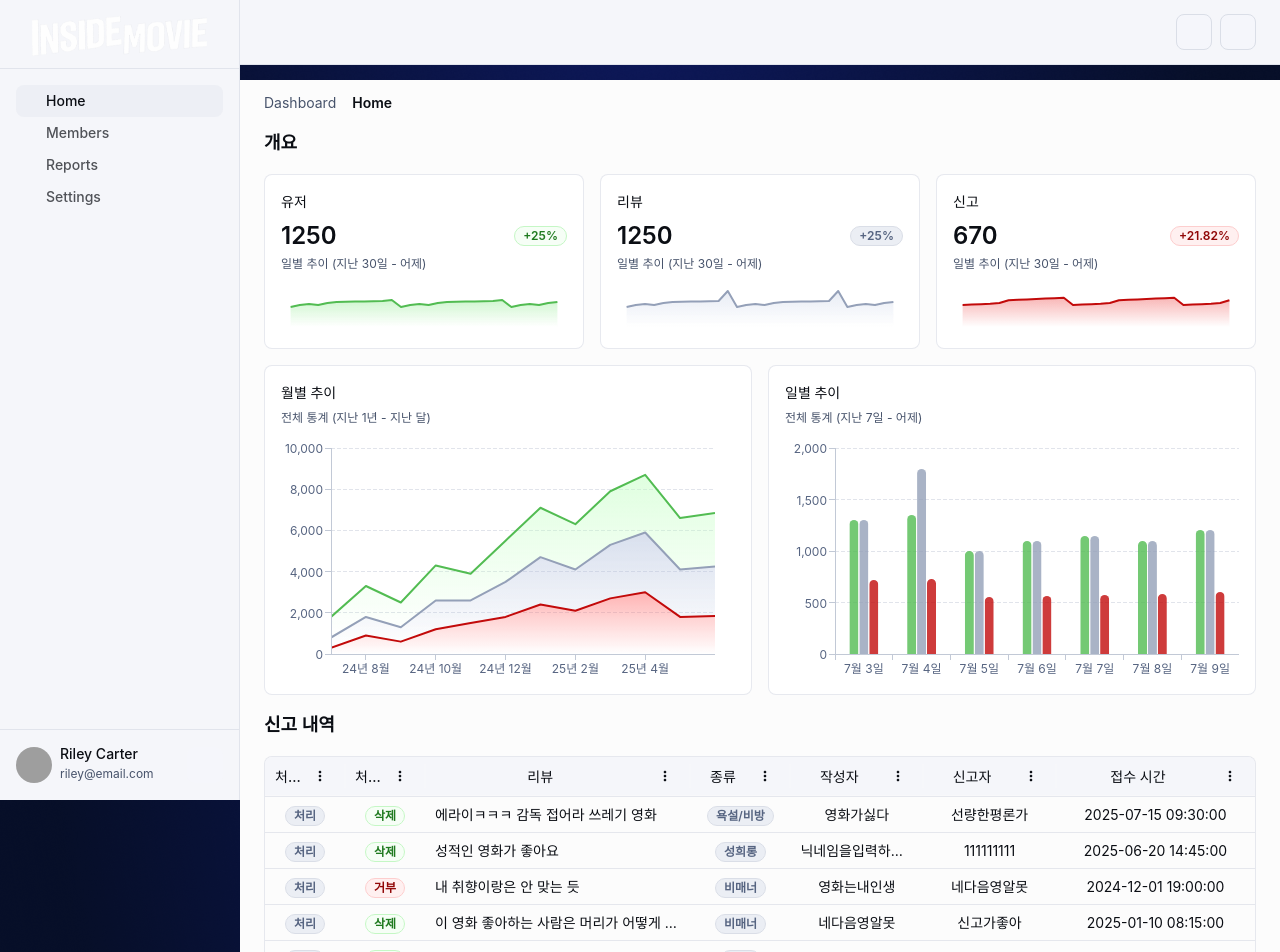
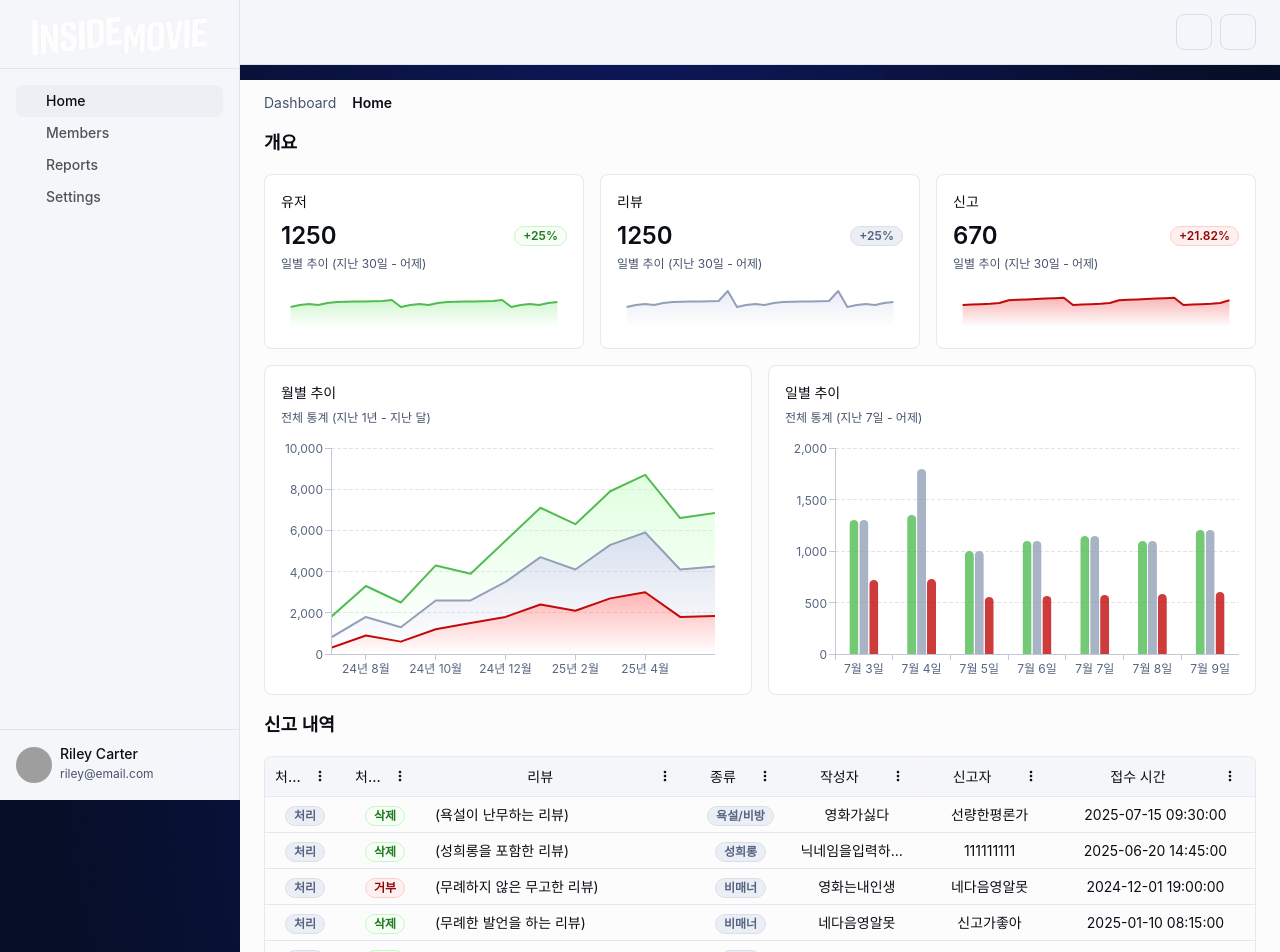
Before and after one commit to AutoeverInsideMovie/Insidemovie-FE, a React (Vite) app: page /admin in a window 1280 px wide. Shown: the top 952 px of the page. Built offline with nearby package versions, Linux system fonts and the light colour scheme; grey boxes are pictures that could not be loaded; some icons are missing.

Commit message:
[FEAT] 관리자 페이지 홈 구현_(수정2, 라우팅 설정)_(250717_2212) (같이 확인 후 진행)

```diff
--- a/src/App.tsx
+++ b/src/App.tsx
@@ -8,7 +8,10 @@ import Header from "./components/Header";
 import RecommendMovie from "./pages/RecommendMovie";
 import WeekMatch from "./pages/WeekMatch";
 import MovieDetail from "./pages/MovieDetail";
-import Dashboard from "./pages/admin/Dashboard";
+import Dashboard from "./pages/admin/pages/Dashboard";
+import ReportPage from "./pages/admin/pages/ReportPage";
+import MemberPage from "./pages/admin/pages/MemberPage";
+import SettingsPage from "./pages/admin/pages/SettingsPage";
 
 const AppContent: React.FC = () => {
     const location = useLocation();
@@ -27,6 +30,9 @@ const AppContent: React.FC = () => {
                 <Route path="/weekmatch" element={<WeekMatch />} />
                 <Route path="/movie" element={<MovieDetail />} />
                 <Route path="/admin" element={<Dashboard />} />
+                <Route path="/admin/report" element={<ReportPage />} />
+                <Route path="/admin/member" element={<MemberPage />} />
+                <Route path="/admin/settings" element={<SettingsPage />} />
             </Routes>
         </>
     );
--- a/src/pages/admin/components/MenuContent.tsx
+++ b/src/pages/admin/components/MenuContent.tsx
@@ -6,19 +6,24 @@ import ListItemIcon from "@mui/material/ListItemIcon";
 import ListItemText from "@mui/material/ListItemText";
 import Stack from "@mui/material/Stack";
 import HomeRoundedIcon from "@mui/icons-material/HomeRounded";
-import AnalyticsRoundedIcon from "@mui/icons-material/AnalyticsRounded";
+// import AnalyticsRoundedIcon from "@mui/icons-material/AnalyticsRounded";
 import PeopleRoundedIcon from "@mui/icons-material/PeopleRounded";
 import AssignmentRoundedIcon from "@mui/icons-material/AssignmentRounded";
 import SettingsRoundedIcon from "@mui/icons-material/SettingsRounded";
-import InfoRoundedIcon from "@mui/icons-material/InfoRounded";
-import HelpRoundedIcon from "@mui/icons-material/HelpRounded";
+// import InfoRoundedIcon from "@mui/icons-material/InfoRounded";
+// import HelpRoundedIcon from "@mui/icons-material/HelpRounded";
+import { useNavigate } from "react-router-dom";
 
 const mainListItems = [
-    { text: "Home", icon: <HomeRoundedIcon /> },
-    { text: "Members", icon: <PeopleRoundedIcon /> },
+    { text: "Home", icon: <HomeRoundedIcon />, path: "/admin" },
+    { text: "Members", icon: <PeopleRoundedIcon />, path: "/admin/member" },
     // { text: "Analytics", icon: <AnalyticsRoundedIcon /> },
-    { text: "Reports", icon: <AssignmentRoundedIcon /> },
-    { text: "Settings", icon: <SettingsRoundedIcon /> },
+    { text: "Reports", icon: <AssignmentRoundedIcon />, path: "/admin/report" },
+    {
+        text: "Settings",
+        icon: <SettingsRoundedIcon />,
+        path: "/admin/settings",
+    },
 ];
 
 // const secondaryListItems = [
@@ -28,6 +33,7 @@ const mainListItems = [
 // ];
 
 export default function MenuContent() {
+    const navigate = useNavigate();
     return (
         <Stack sx={{ flexGrow: 1, p: 1, justifyContent: "space-between" }}>
             <List dense>
@@ -37,7 +43,10 @@ export default function MenuContent() {
                         disablePadding
                         sx={{ display: "block" }}
                     >
-                        <ListItemButton selected={index === 0}>
+                        <ListItemButton
+                            selected={index === 0}
+                            onClick={() => navigate(item.path)}
+                        >
                             <ListItemIcon>{item.icon}</ListItemIcon>
                             <ListItemText primary={item.text} />
                         </ListItemButton>
--- a/src/pages/admin/components/SideMenuMobile.tsx
+++ b/src/pages/admin/components/SideMenuMobile.tsx
@@ -6,10 +6,8 @@ import Drawer, { drawerClasses } from "@mui/material/Drawer";
 import Stack from "@mui/material/Stack";
 import Typography from "@mui/material/Typography";
 import LogoutRoundedIcon from "@mui/icons-material/LogoutRounded";
-import NotificationsRoundedIcon from "@mui/icons-material/NotificationsRounded";
-import MenuButton from "./MenuButton";
+
 import MenuContent from "./MenuContent";
-import CardAlert from "./CardAlert";
 
 interface SideMenuMobileProps {
     open: boolean | undefined;
@@ -54,9 +52,6 @@ export default function SideMenuMobile({
                             Riley Carter
                         </Typography>
                     </Stack>
-                    <MenuButton showBadge>
-                        <NotificationsRoundedIcon />
-                    </MenuButton>
                 </Stack>
                 <Divider />
                 <Stack sx={{ flexGrow: 1 }}>
--- a/src/pages/admin/internals/data/gridData.tsx
+++ b/src/pages/admin/internals/data/gridData.tsx
@@ -180,7 +180,7 @@ export const rows: GridRowsProp = [
     {
         id: 1,
         status: "APPROVED",
-        content: "에라이ㅋㅋㅋ 감독 접어라 쓰레기 영화",
+        content: "(욕설이 난무하는 리뷰)",
         type: "INAPPROPRIATE_LANGUAGE",
         reporter: "선량한평론가",
         reviewer: "영화가싫다",
@@ -189,7 +189,7 @@ export const rows: GridRowsProp = [
     {
         id: 2,
         status: "APPROVED",
-        content: "성적인 영화가 좋아요",
+        content: "(성희롱을 포함한 리뷰)",
         type: "SEXUAL_CONTENT",
         reporter: "111111111",
         reviewer: "닉네임을입력하세요",
@@ -198,7 +198,7 @@ export const rows: GridRowsProp = [
     {
         id: 3,
         status: "REJECTED",
-        content: "내 취향이랑은 안 맞는 듯",
+        content: "(무례하지 않은 무고한 리뷰)",
         type: "RUDE_BEHAVIOR",
         reporter: "네다음영알못",
         reviewer: "영화는내인생",
@@ -207,7 +207,7 @@ export const rows: GridRowsProp = [
     {
         id: 4,
         status: "APPROVED",
-        content: "이 영화 좋아하는 사람은 머리가 어떻게 됨?",
+        content: "(무례한 발언을 하는 리뷰)",
         type: "RUDE_BEHAVIOR",
         reporter: "신고가좋아",
         reviewer: "네다음영알못",
@@ -216,7 +216,7 @@ export const rows: GridRowsProp = [
     {
         id: 5,
         status: "APPROVED",
-        content: "@@>>히어로즈 오브 더 스톰 지금 다운로드<<@@",
+        content: "(리뷰 공간에 적힌 광고성 글)",
         type: "ADVERTISEMENT",
         reporter: "선량한평론가",
         reviewer: "시공조아",
@@ -226,7 +226,7 @@ export const rows: GridRowsProp = [
     {
         id: 6,
         status: "APPROVED",
-        content: "절름발이가 범인임",
+        content: "절름발이가 범인",
         type: "SPOILER",
         reporter: "아직안봤는데",
         reviewer: "난이미봤는데",
@@ -235,7 +235,7 @@ export const rows: GridRowsProp = [
     {
         id: 7,
         status: "UNPROCESSED",
-        content: "ㄹ나ㅣ;ㅁㄹ;ㅓ",
+        content: "(아직 처리되지 않은 리뷰)",
         type: "RUDE_BEHAVIOR",
         reporter: "뭔데이건",
         reviewer: "1234",
--- /dev/null
+++ b/src/pages/admin/pages/Dashboard.tsx
@@ -0,0 +1,63 @@
+import * as React from "react";
+import type {} from "@mui/x-date-pickers/themeAugmentation";
+import type {} from "@mui/x-charts/themeAugmentation";
+import type {} from "@mui/x-data-grid/themeAugmentation";
+import type {} from "@mui/x-tree-view/themeAugmentation";
+import { alpha } from "@mui/material/styles";
+import CssBaseline from "@mui/material/CssBaseline";
+import Box from "@mui/material/Box";
+import Stack from "@mui/material/Stack";
+import AppNavbar from "../components/AppNavbar";
+import Header from "../components/Header";
+import MainGrid from "../components/MainGrid";
+import SideMenu from "../components/SideMenu";
+import AppTheme from "../shared-theme/AppTheme";
+import {
+    chartsCustomizations,
+    dataGridCustomizations,
+    datePickersCustomizations,
+    treeViewCustomizations,
+} from "../theme/customizations";
+
+const xThemeComponents = {
+    ...chartsCustomizations,
+    ...dataGridCustomizations,
+    ...datePickersCustomizations,
+    ...treeViewCustomizations,
+};
+
+export default function Dashboard(props: { disableCustomTheme?: boolean }) {
+    return (
+        <AppTheme {...props} themeComponents={xThemeComponents}>
+            <CssBaseline enableColorScheme />
+            <Box sx={{ display: "flex" }}>
+                <SideMenu />
+                <AppNavbar />
+                {/* Main content */}
+                <Box
+                    component="main"
+                    sx={(theme) => ({
+                        flexGrow: 1,
+                        backgroundColor: theme.vars
+                            ? `rgba(${theme.vars.palette.background.defaultChannel} / 1)`
+                            : alpha(theme.palette.background.default, 1),
+                        overflow: "auto",
+                    })}
+                >
+                    <Stack
+                        spacing={2}
+                        sx={{
+                            alignItems: "center",
+                            mx: 3,
+                            pb: 5,
+                            mt: { xs: 8, md: 0 },
+                        }}
+                    >
+                        <Header />
+                        <MainGrid />
+                    </Stack>
+                </Box>
+            </Box>
+        </AppTheme>
+    );
+}
--- /dev/null
+++ b/src/pages/admin/pages/MemberPage.tsx
@@ -0,0 +1,63 @@
+import * as React from "react";
+import type {} from "@mui/x-date-pickers/themeAugmentation";
+import type {} from "@mui/x-charts/themeAugmentation";
+import type {} from "@mui/x-data-grid/themeAugmentation";
+import type {} from "@mui/x-tree-view/themeAugmentation";
+import { alpha } from "@mui/material/styles";
+import CssBaseline from "@mui/material/CssBaseline";
+import Box from "@mui/material/Box";
+import Stack from "@mui/material/Stack";
+import AppNavbar from "../components/AppNavbar";
+import Header from "../components/Header";
+import MainGrid from "../components/MainGrid";
+import SideMenu from "../components/SideMenu";
+import AppTheme from "../shared-theme/AppTheme";
+import {
+    chartsCustomizations,
+    dataGridCustomizations,
+    datePickersCustomizations,
+    treeViewCustomizations,
+} from "../theme/customizations";
+
+const xThemeComponents = {
+    ...chartsCustomizations,
+    ...dataGridCustomizations,
+    ...datePickersCustomizations,
+    ...treeViewCustomizations,
+};
+
+export default function MemberPage(props: { disableCustomTheme?: boolean }) {
+    return (
+        <AppTheme {...props} themeComponents={xThemeComponents}>
+            <CssBaseline enableColorScheme />
+            <Box sx={{ display: "flex" }}>
+                <SideMenu />
+                <AppNavbar />
+                {/* Main content */}
+                <Box
+                    component="main"
+                    sx={(theme) => ({
+                        flexGrow: 1,
+                        backgroundColor: theme.vars
+                            ? `rgba(${theme.vars.palette.background.defaultChannel} / 1)`
+                            : alpha(theme.palette.background.default, 1),
+                        overflow: "auto",
+                    })}
+                >
+                    <Stack
+                        spacing={2}
+                        sx={{
+                            alignItems: "center",
+                            mx: 3,
+                            pb: 5,
+                            mt: { xs: 8, md: 0 },
+                        }}
+                    >
+                        <Header />
+                        <MainGrid />
+                    </Stack>
+                </Box>
+            </Box>
+        </AppTheme>
+    );
+}
--- /dev/null
+++ b/src/pages/admin/pages/SettingsPage.tsx
@@ -0,0 +1,63 @@
+import * as React from "react";
+import type {} from "@mui/x-date-pickers/themeAugmentation";
+import type {} from "@mui/x-charts/themeAugmentation";
+import type {} from "@mui/x-data-grid/themeAugmentation";
+import type {} from "@mui/x-tree-view/themeAugmentation";
+import { alpha } from "@mui/material/styles";
+import CssBaseline from "@mui/material/CssBaseline";
+import Box from "@mui/material/Box";
+import Stack from "@mui/material/Stack";
+import AppNavbar from "../components/AppNavbar";
+import Header from "../components/Header";
+import MainGrid from "../components/MainGrid";
+import SideMenu from "../components/SideMenu";
+import AppTheme from "../shared-theme/AppTheme";
+import {
+    chartsCustomizations,
+    dataGridCustomizations,
+    datePickersCustomizations,
+    treeViewCustomizations,
+} from "../theme/customizations";
+
+const xThemeComponents = {
+    ...chartsCustomizations,
+    ...dataGridCustomizations,
+    ...datePickersCustomizations,
+    ...treeViewCustomizations,
+};
+
+export default function SettingsPage(props: { disableCustomTheme?: boolean }) {
+    return (
+        <AppTheme {...props} themeComponents={xThemeComponents}>
+            <CssBaseline enableColorScheme />
+            <Box sx={{ display: "flex" }}>
+                <SideMenu />
+                <AppNavbar />
+                {/* Main content */}
+                <Box
+                    component="main"
+                    sx={(theme) => ({
+                        flexGrow: 1,
+                        backgroundColor: theme.vars
+                            ? `rgba(${theme.vars.palette.background.defaultChannel} / 1)`
+                            : alpha(theme.palette.background.default, 1),
+                        overflow: "auto",
+                    })}
+                >
+                    <Stack
+                        spacing={2}
+                        sx={{
+                            alignItems: "center",
+                            mx: 3,
+                            pb: 5,
+                            mt: { xs: 8, md: 0 },
+                        }}
+                    >
+                        <Header />
+                        <MainGrid />
+                    </Stack>
+                </Box>
+            </Box>
+        </AppTheme>
+    );
+}
```
Also changed, not shown: src/pages/admin/pages/ReportPage.tsx (renamed from src/pages/admin/Dashboard.tsx, +7 -7 lines).
